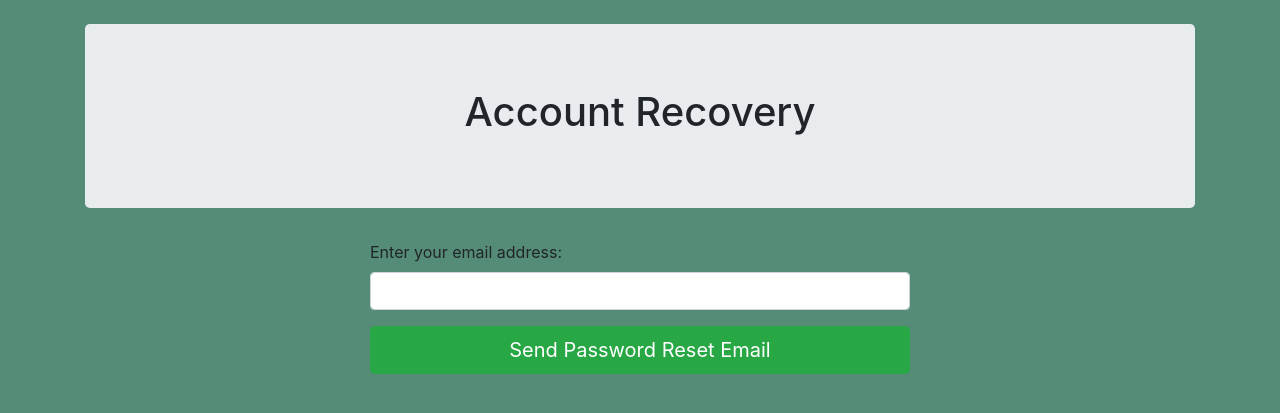
After one commit to danfox13/impactcast, a Node server app: page /forgotPassword in a window 1280 px wide. The commit adds this page. Shown: the top 413 px of the page. Run offline with Node 20, Linux system fonts and the light colour scheme; the visitor is signed in with stand-in values (Sample User, id 1); some libraries are stand-ins or nearby versions.

Commit message:
Made button for sending password reset email

```diff
--- a/app.js
+++ b/app.js
@@ -17,7 +17,7 @@ function checkAuth (req, res, next) {
 
     // don't serve /secure to those not logged in
     // you should add to this list, for each and every secure url
-    if ((!(req.url === '/' || req.url === '/login')) && (!req.session || !req.session.authenticated)) {
+    if ((!(req.url === '/' || req.url === '/login' || req.url === '/forgotPassword')) && (!req.session || !req.session.authenticated)) {
       console.log('hit');
         res.render('login', {
             title: 'ImpactCast - Login',
--- a/routes/index.js
+++ b/routes/index.js
@@ -27,13 +27,15 @@ app.get('/failedLogin', site.failedLogin);
 app.post('/user/changePassword', user.changePassword);
 app.post('/user/deleteUser', user.deleteUser);
 
+app.get('/forgotPassword', user.forgotPassword);
+app.post('/forgotPassword', user.resetPassword);
+
 //user URIs
 app.get('/user/addUser', user.viewAddUser);
 app.post('/user/addUser', user.addUser);
 app.get('/user/addUser/added', user.addedUser);
 app.get('/user/addUser/failed', user.failedAddUser);
 app.get('/user/userProfile', user.viewUserProfile);
-app.get('/user/editProfile', user.viewEditProfile);
 
 //Project URIs
 app.get('/newProject', project.newProject);
--- a/routes/mailer.js
+++ b/routes/mailer.js
@@ -8,7 +8,7 @@ var transporter = nodemailer.createTransport({
     }
 });
 
-exports.sendEmail = function(recipient, password){
+exports.sendAddUserEmail = function(recipient, password){
     var mailOptions = {
         from: 'augaapp@gmail.com',
         to: recipient,
@@ -30,5 +30,3 @@ exports.sendEmail = function(recipient, password){
         }
     });
 }
-
-module.exports = exports;
--- a/routes/user.js
+++ b/routes/user.js
@@ -43,7 +43,7 @@ user.find({
 
 //view page for adding users
 exports.viewAddUser = function(req, res){
-    res.render('user/addUser',
+    res.redirect('user/addUser',
         {title: "Add User",
         heading: "Add User To System",
         failed: false,
@@ -81,12 +81,12 @@ exports.addUser = function(req, res){
 
     newUser.save()
     .then(function(){
-        mailer.sendEmail(email, password);
-        res.redirect('/user/addUser/added')
+        mailer.sendAddUserEmail(email, password);
+        res.render('/user/addUser/added')
     })
         .catch(function(err){
             console.log("Error: " + err);
-            res.redirect('/user/addUser/failed');
+            res.render('/user/addUser/failed');
         });
 }
 
@@ -173,7 +173,7 @@ exports.viewUserProfile = function(req, res){
             var name = result.name;
             var slack = result.slack;
 
-            res.render('user/userProfile',
+            res.redirect('user/userProfile',
                 {title: 'User Profile',
                     email: email,
                     name: name,
@@ -217,12 +217,12 @@ exports.deleteUser = function(req, res){
 
 }
 
-//TODO Get information about the account from the request object.
-exports.viewEditProfile = function(req, res){
-    console.log("EMAIL: " + req.session.email);
-    res.render('user/editProfile',
-        {title: 'Edit Profile',
-        email: req.session.email});
+exports.forgotPassword = function(req, res){
+    res.render('forgotPassword', {title: "Forgotten Password", sentEmail: false});
+}
+
+exports.resetPassword = function(req, res){
+    res.render('forgotPassword', {title: "Forgotten Password", sentEmail: true});
 }
 
 exports.logout = function(req, res){
--- /dev/null
+++ b/views/forgotPassword.ejs
@@ -0,0 +1,60 @@
+<!DOCTYPE html>
+<html lang="en">
+<head>
+    <title><%= title %></title>
+    <meta charset="utf-8">
+    <meta name="viewport" content="width=device-width, initial-scale=1">
+    <link rel="stylesheet" href="/css/bootstrap.min.css">
+    <link rel="stylesheet" href="/public/stylesheets/style.css">
+    <script src="/jquery/jquery.min.js"></script>
+    <script src="/js/bootstrap.min.js"></script>
+</head>
+<body>
+<br>
+<div class="row">
+    <div class="col-sm-12">
+        <div class="container">
+            <div class="jumbotron">
+                <h1 class="text-center">Account Recovery</h1>
+            </div>
+        </div>
+    </div>
+</div>
+
+<div class="container">
+    <form method="post" action="/forgotPassword">
+        <div class="row">
+            <div class="col-sm-3"></div>
+            <div class="col-sm-6">
+                <div class="form-group">
+                    <label for="email">Enter your email address:</label>
+                    <input type="email" class="form-control" id="email" name="email" required>
+                </div>
+            </div>
+            <div class="col-sm-3"></div>
+        </div>
+        <div class="row">
+            <div class="col-sm-3"></div>
+            <div class="col-sm-6">
+                <input type="submit" value="Send Password Reset Email" class="btn btn-success btn-lg btn-block"></input>
+            </div>
+            <div class="col-sm-3"></div>
+        </div>
+    </form>
+    <% if(sentEmail){ %>
+    <div class="row" style="margin-top:10px;">
+        <div class="col-sm-3"></div>
+        <div class="col-sm-6">
+            <div class="alert alert-info alert-dismissible fade in" role="alert">
+                <button type="button" class="close"
+                        data-dismiss="alert" aria-label="close">
+                    <span aria-hidden="true" style="color: darkslategrey">&times;</span></button>
+                <strong>Sent!</strong> Please check your inbox for your password reset email.
+            </div>
+        </div>
+        <div class="col-sm-3"></div>
+    </div>
+    <% } %>
+</div>
+</body>
+</html>
--- a/views/login.ejs
+++ b/views/login.ejs
@@ -53,8 +53,7 @@
                        data-dismiss="alert" aria-label="close">
                         <span aria-hidden="true" style="color: darkslategrey">&times;</span></button>
                     <strong>Incorrect Login Details!</strong> Have you
-                    <a href="/forgottenPassword"
-                    class="alert-link">forgotten your password?</a>
+                    <a href="/forgotPassword" class="alert-link">forgotten your password?</a>
                 </div>
             </div>
             <div class="col-sm-3"></div>
```
